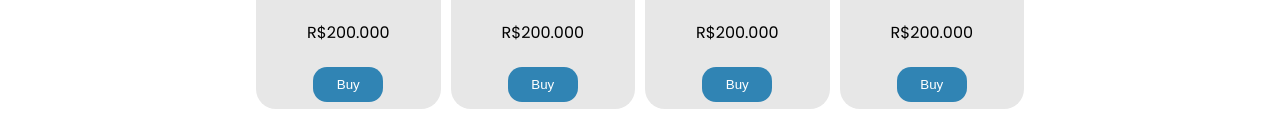
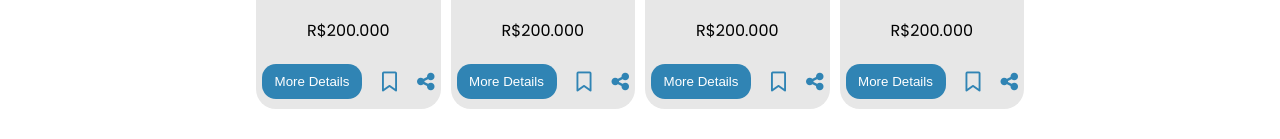
Before and after one commit to felipeoliveira25/BeHouse, a website with bundled scripts: page index.html in a window 1280 px wide. Shown: the part 925-1064 px from the top of the page. Built offline with nearby package versions, Linux system fonts and the light colour scheme; data requests are answered from the project's data file.

Commit message:
atualizações do projeto nos cards das casas

```diff
--- a/index.html
+++ b/index.html
@@ -4,6 +4,7 @@
     <meta charset="UTF-8">
     <meta name="viewport" content="width=device-width, initial-scale=1.0">
     <title>BeHouse</title>
+    <link rel="stylesheet" href="https://fonts.googleapis.com/css2?family=Material+Symbols+Outlined:opsz,wght,FILL,GRAD@20..48,100..700,0..1,-50..200" />
     <link rel="stylesheet" href="https://cdn.jsdelivr.net/npm/swiper@11/swiper-bundle.min.css"/>
     <link rel="shortcut icon" type="imagex/png" href="./images/home_FILL0_wght400_GRAD0_opsz24.ico">
     <link rel="stylesheet" href="style.css">
--- a/js/mostrarCasas.js
+++ b/js/mostrarCasas.js
@@ -9,8 +9,28 @@ function constroiCardCasa(imagem, titulo, preco){
         <img src="${imagem}" alt="">
         <h3>${titulo}</h3>
         <p>${preco}</p>
-        <button>Buy</button>
+        <div class="botoes-card">
+            <input type="button" value="More Details" class="botao-comprar" data-comprar>
+            <button class="botao-salvar-inativo"><i class="fa-regular fa-bookmark"></i></button>
+            <button class="botao-salvar-ativo hidden" data-salvar><i class="fa-solid fa-bookmark"></i></button>
+            <button class="botao-compartilhar" data-compartilhar><i class="fa-solid fa-share-nodes"></i></button>
+
+        </div>
     `
+    const botaoSalvarInativo = casa.querySelector(".botao-salvar-inativo");
+    const botaoSalvarAtivo = casa.querySelector(".botao-salvar-ativo");
+    botaoSalvarInativo.addEventListener('click', ()=>{
+       if(!botaoSalvarInativo.classList.contains('hidden')){
+            botaoSalvarInativo.classList.add('hidden');
+            botaoSalvarAtivo.classList.remove('hidden')
+       }
+    })
+    botaoSalvarAtivo.addEventListener('click', ()=>{
+        if(!botaoSalvarAtivo.classList.contains('hidden')){
+            botaoSalvarAtivo.classList.add('hidden');
+            botaoSalvarInativo.classList.remove('hidden');
+        }
+    })
 
     return casa;
 }
--- a/style.css
+++ b/style.css
@@ -258,20 +258,56 @@ main{
     width: 90px;
     height: 20px;
 }
-.casa-lista button{
+.botoes-card{
+    display: flex;
+    justify-content: center;
+    align-items: center;
+    gap: 20px;
+    margin-bottom: 10px;
+}
+
+.botao-comprar{
     border-radius: 14px;
     border: none;
     color: #ffffff;
     background-color: #3084b4;
     padding: 10px;
-    margin-bottom: 7px;
-    width: 70px;
+    width: 100px;
     cursor: pointer;
 }
-.casa-lista button:hover{
-    background-color: #1a648f
-    ;
+.botao-comprar:hover{
+    background-color: #1a648f;
 }
+
+.botao-compartilhar,
+.botao-salvar-inativo,
+.botao-salvar-ativo{
+    border: none;
+    background-color: transparent;
+    display: flex;
+    justify-content: center;
+
+
+
+}
+.botao-compartilhar i,
+.botao-salvar-inativo i,
+.botao-salvar-ativo i{
+    font-size: 20px;
+    color: #3084b4;
+    cursor: pointer;
+    fill: #000;
+
+
+}
+
+
+.hidden{
+    display: none;
+}
+
+
+
 
 .swiper{
     width: 60vw;
```
Also changed, not shown: images/btn-salvar.svg (added).
